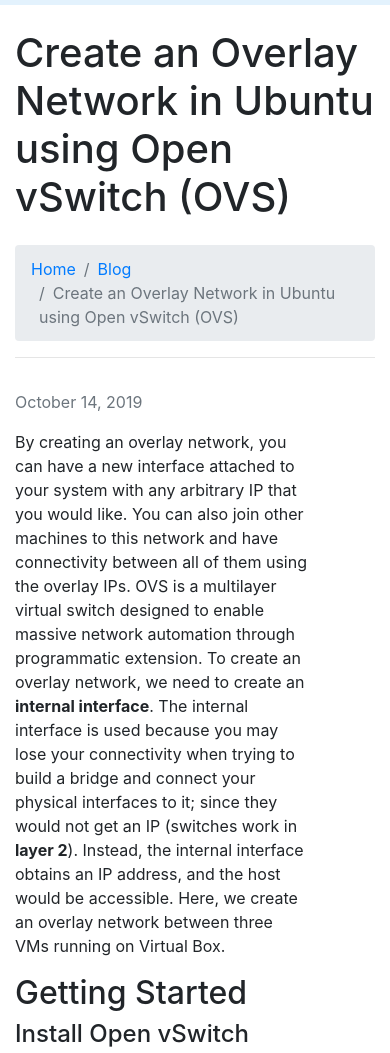
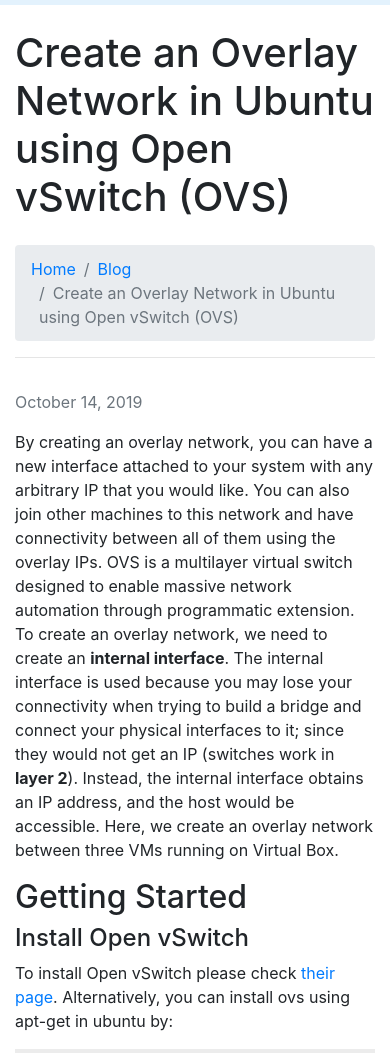
Before and after one commit to etesami/etesami.github.io, a plain HTML site: page 2019/10/14/overlay-networks-in-ubuntu.html in a window 390 px wide. Shown: the part 51-1104 px from the top of the page. Drawn offline with Linux system fonts and the light colour scheme.

Commit message:
Small screen better visibility.

```diff
--- a/2019/10/14/overlay-networks-in-ubuntu.html
+++ b/2019/10/14/overlay-networks-in-ubuntu.html
@@ -40,7 +40,7 @@
 <meta property="og:type" content="article" />
 <meta property="article:published_time" content="2019-10-14T00:00:00-04:00" />
 <script type="application/ld+json">
-{"headline":"Create an Overlay Network in Ubuntu using Open vSwitch (OVS)","url":"https://etesami.github.io/2019/10/14/overlay-networks-in-ubuntu.html","datePublished":"2019-10-14T00:00:00-04:00","dateModified":"2019-10-14T00:00:00-04:00","mainEntityOfPage":{"@type":"WebPage","@id":"https://etesami.github.io/2019/10/14/overlay-networks-in-ubuntu.html"},"description":"By creating an overlay network, you can have a new interface attached to your system with any arbitrary IP that you would like. You can also join other machines to this network and have connectivity between all of them using the overlay IPs. OVS is a multilayer virtual switch designed to enable massive network automation through programmatic extension. To create an overlay network, we need to create an internal interface. The internal interface is used because you may lose your connectivity when trying to build a bridge and connect your physical interfaces to it; since they would not get an IP (switches work in layer 2). Instead, the internal interface obtains an IP address, and the host would be accessible. Here, we create an overlay network between three VMs running on Virtual Box.","@type":"BlogPosting","@context":"https://schema.org"}</script>
+{"headline":"Create an Overlay Network in Ubuntu using Open vSwitch (OVS)","dateModified":"2019-10-14T00:00:00-04:00","datePublished":"2019-10-14T00:00:00-04:00","url":"https://etesami.github.io/2019/10/14/overlay-networks-in-ubuntu.html","mainEntityOfPage":{"@type":"WebPage","@id":"https://etesami.github.io/2019/10/14/overlay-networks-in-ubuntu.html"},"description":"By creating an overlay network, you can have a new interface attached to your system with any arbitrary IP that you would like. You can also join other machines to this network and have connectivity between all of them using the overlay IPs. OVS is a multilayer virtual switch designed to enable massive network automation through programmatic extension. To create an overlay network, we need to create an internal interface. The internal interface is used because you may lose your connectivity when trying to build a bridge and connect your physical interfaces to it; since they would not get an IP (switches work in layer 2). Instead, the internal interface obtains an IP address, and the host would be accessible. Here, we create an overlay network between three VMs running on Virtual Box.","@type":"BlogPosting","@context":"https://schema.org"}</script>
 <!-- End Jekyll SEO tag -->
 
 
@@ -111,10 +111,10 @@
 
     <hr>
 
-    <div class="row justify-content-md-center">
+    <div class="row justify-content-lg-center">
 
   <!-- Blog Entries Column -->
-  <div class="col-10">
+  <div class="col-lg-10 col-12">
     <!-- Blog Post -->
     <!-- <div class="card-img-top"></div> -->
     <!-- <h2 class="card-title">Create an Overlay Network in Ubuntu using Open vSwitch (OVS)</h2> -->
```
